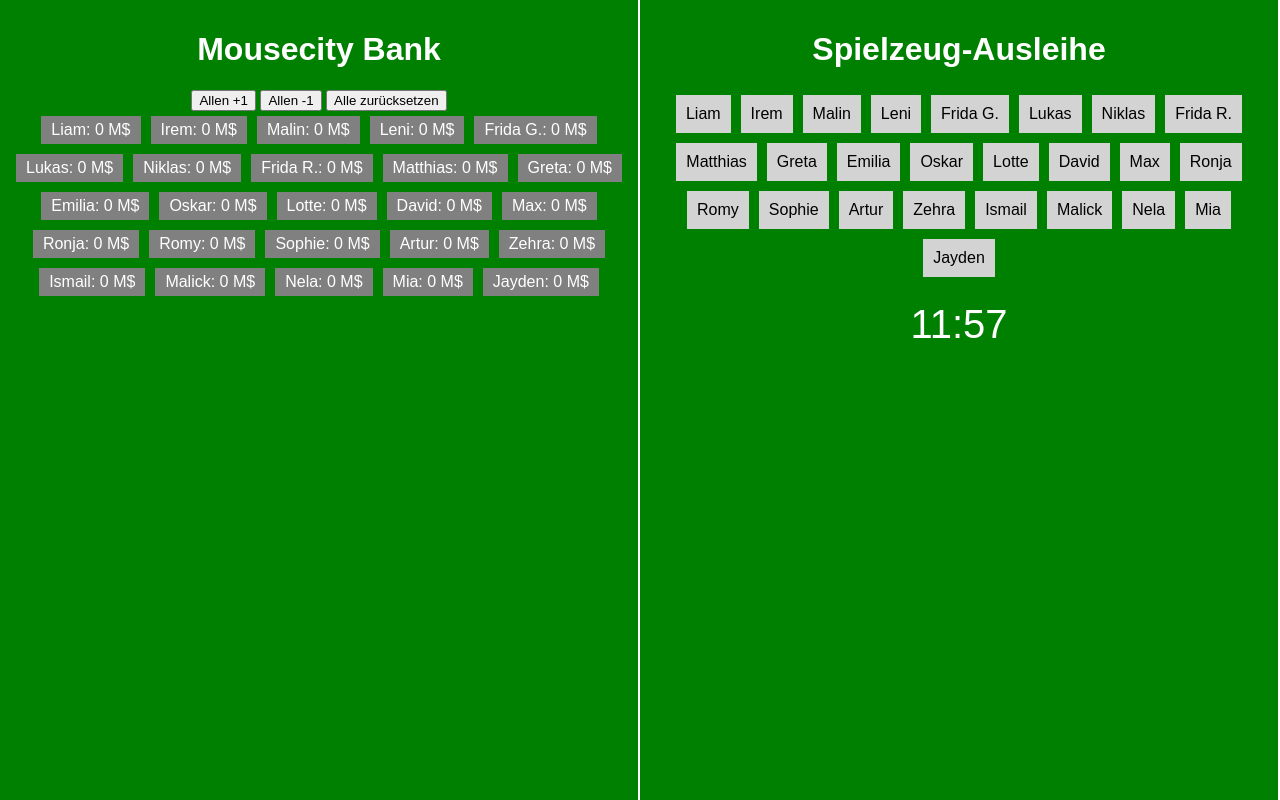
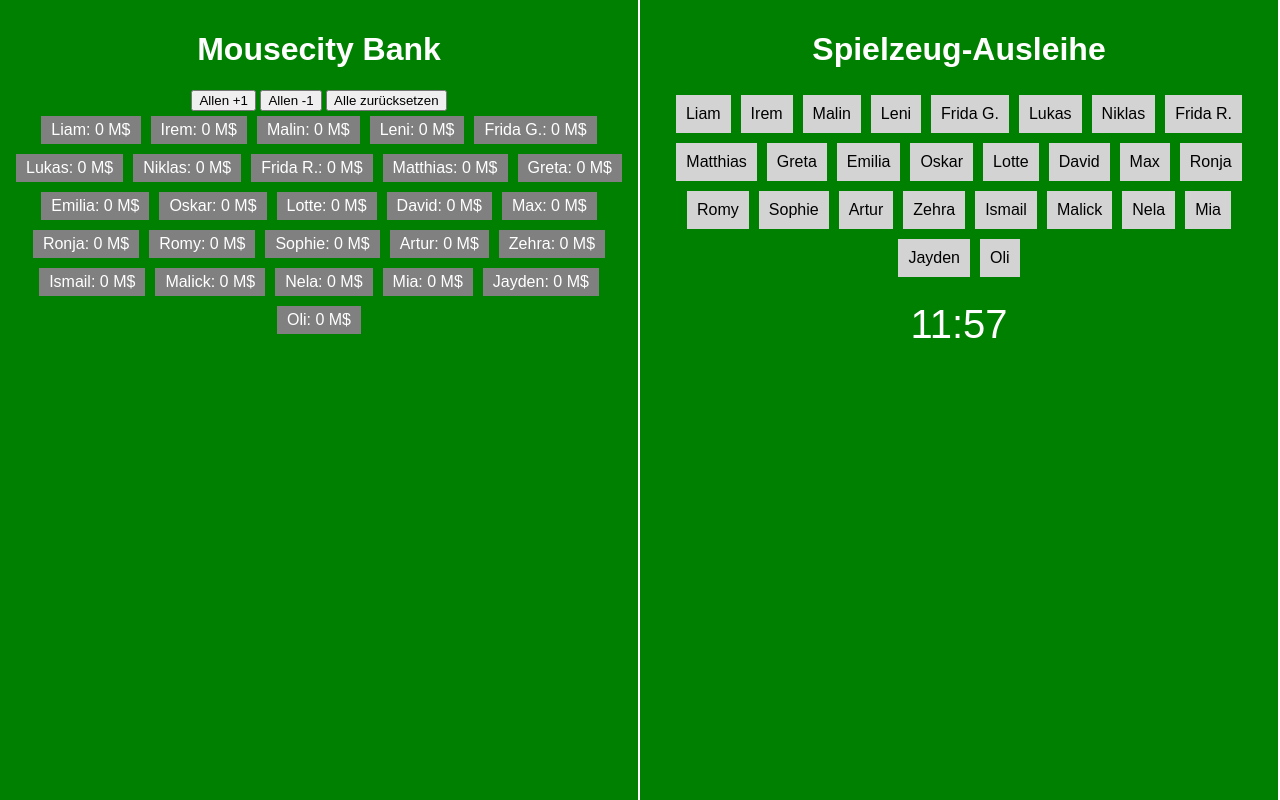
Before and after one commit to frederickoeller1207/OGS-System, a plain HTML site: page index.html in a window 1280 px wide. Drawn offline with Linux system fonts and the light colour scheme.

Commit message:
Update index.html

```diff
--- a/index.html
+++ b/index.html
@@ -48,7 +48,7 @@
         let students = [
             "Liam", "Irem", "Malin", "Leni", "Frida G.", "Lukas", "Niklas", "Frida R.", "Matthias", "Greta",
             "Emilia", "Oskar", "Lotte", "David", "Max", "Ronja", "Romy", "Sophie", "Artur", "Zehra",
-            "Ismail", "Malick", "Nela", "Mia", "Jayden"
+            "Ismail", "Malick", "Nela", "Mia", "Jayden", "Oli"
         ];
 
         let m$ = JSON.parse(localStorage.getItem("m$")) || {};
```
